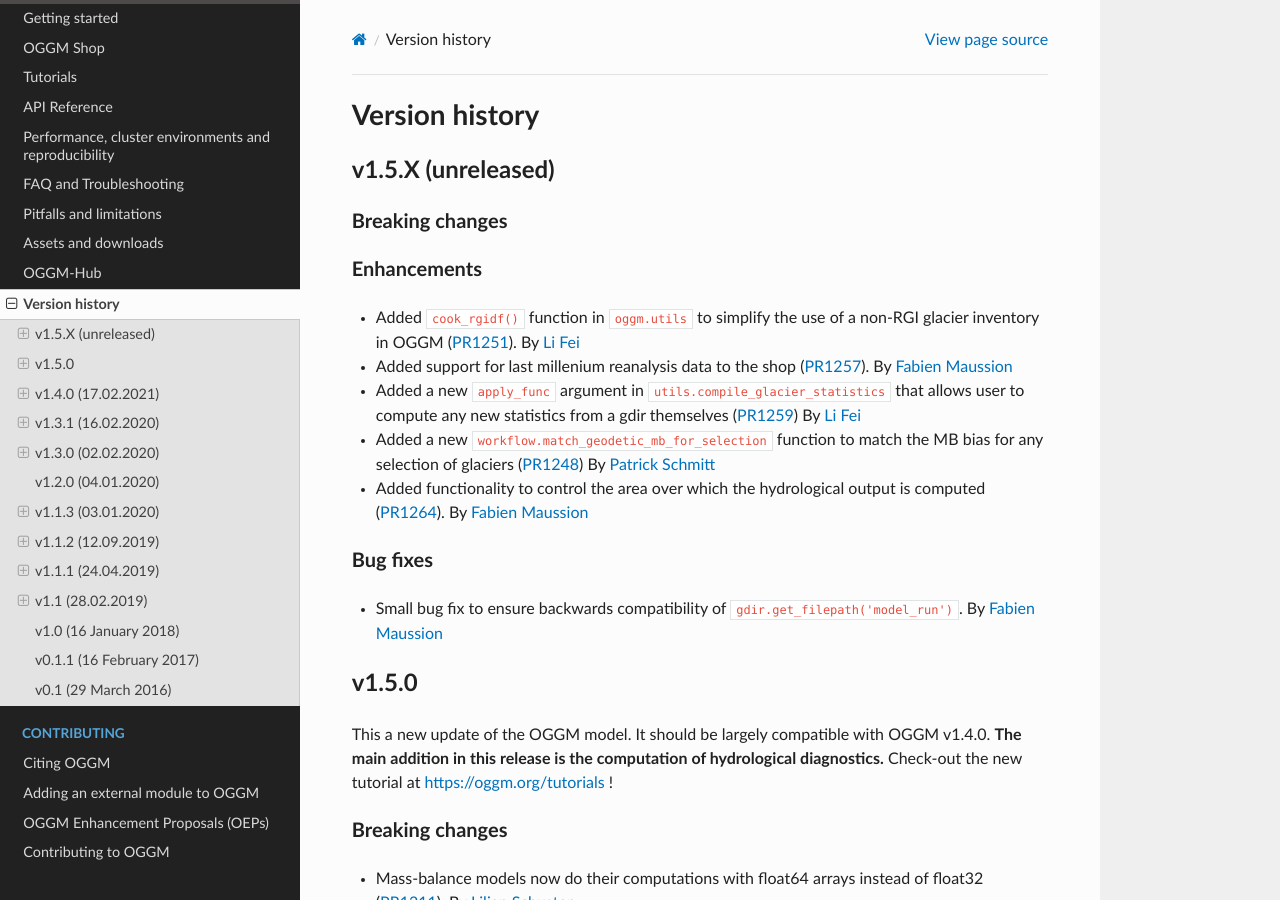
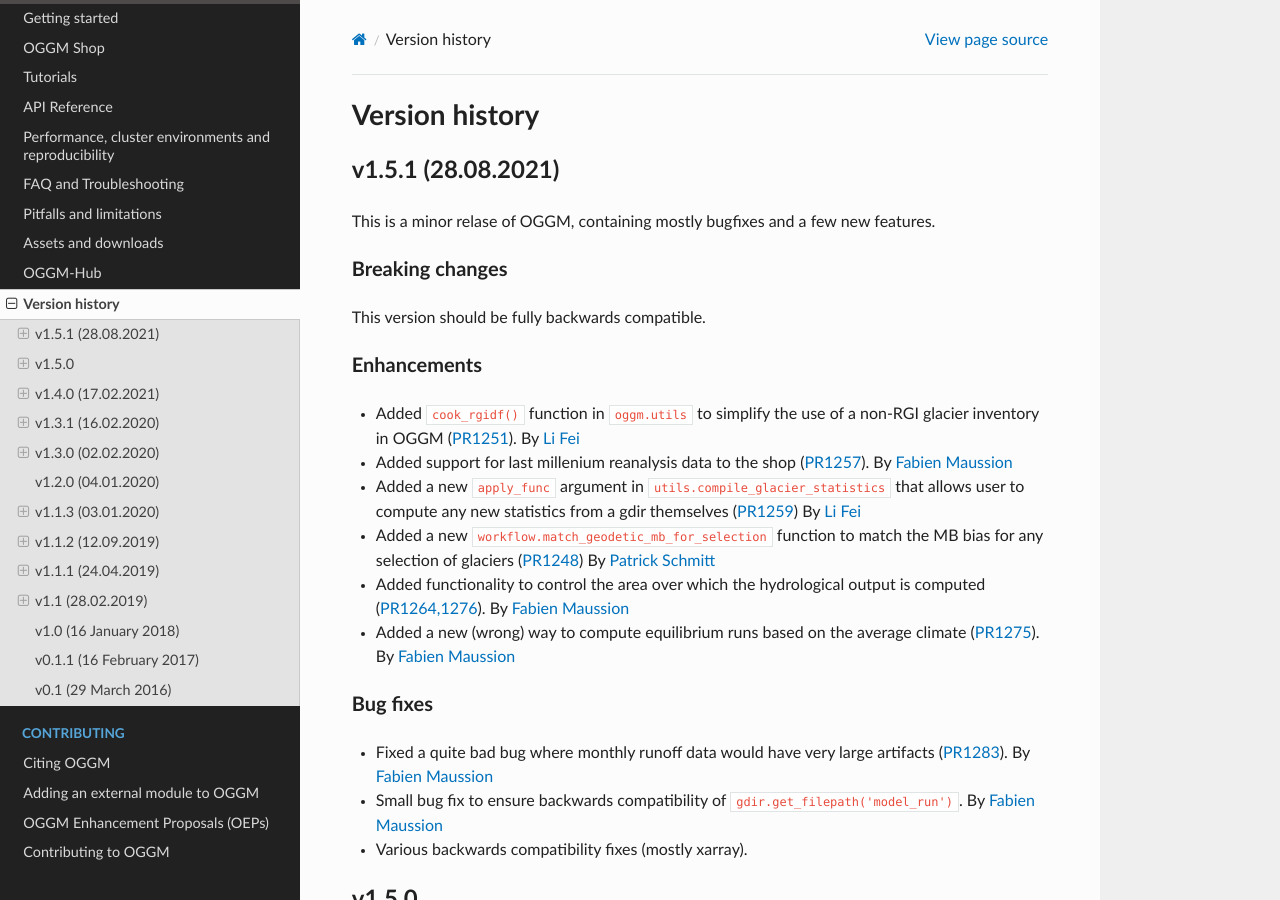
Before and after one commit to OGGM/oggm, a Sphinx documentation site: the page built from docs/whats-new.rst, in a window 1280 px wide and 900 px high. Built offline with Sphinx 7.4.7 and the Read the Docs theme 2.0.0, drawn with Linux system fonts in a browser that asks for light colours; the version number could not be read and is left out.

Commit message:
Release v1.5.1

```diff
--- a/docs/whats-new.rst
+++ b/docs/whats-new.rst
@@ -4,11 +4,16 @@
 Version history
 ===============
 
-v1.5.X (unreleased)
+v1.5.1 (28.08.2021)
 -------------------
+
+This is a minor relase of OGGM, containing mostly bugfixes and a few new
+features.
 
 Breaking changes
 ~~~~~~~~~~~~~~~~
+
+This version should be fully backwards compatible.
 
 Enhancements
 ~~~~~~~~~~~~
@@ -25,15 +30,21 @@ Enhancements
   the MB bias for any selection of glaciers (:pull:`1248`)
   By `Patrick Schmitt <https://github.com/pat-schmitt>`_
 - Added functionality to control the area over which the hydrological
-  output is computed (:pull:`1264`).
+  output is computed (:pull:`1264,1276`).
   By `Fabien Maussion <https://github.com/fmaussion>`_
-
+- Added a new (wrong) way to compute equilibrium runs based on the average
+  climate (:pull:`1275`).
+  By `Fabien Maussion <https://github.com/fmaussion>`_
 
 Bug fixes
 ~~~~~~~~~
 
+- Fixed a quite bad bug where monthly runoff data would have very large artifacts
+  (:pull:`1283`).
+  By `Fabien Maussion <https://github.com/fmaussion>`_
 - Small bug fix to ensure backwards compatibility of ``gdir.get_filepath('model_run')``.
   By `Fabien Maussion <https://github.com/fmaussion>`_
+- Various backwards compatibility fixes (mostly xarray).
 
 v1.5.0
 ------
```
